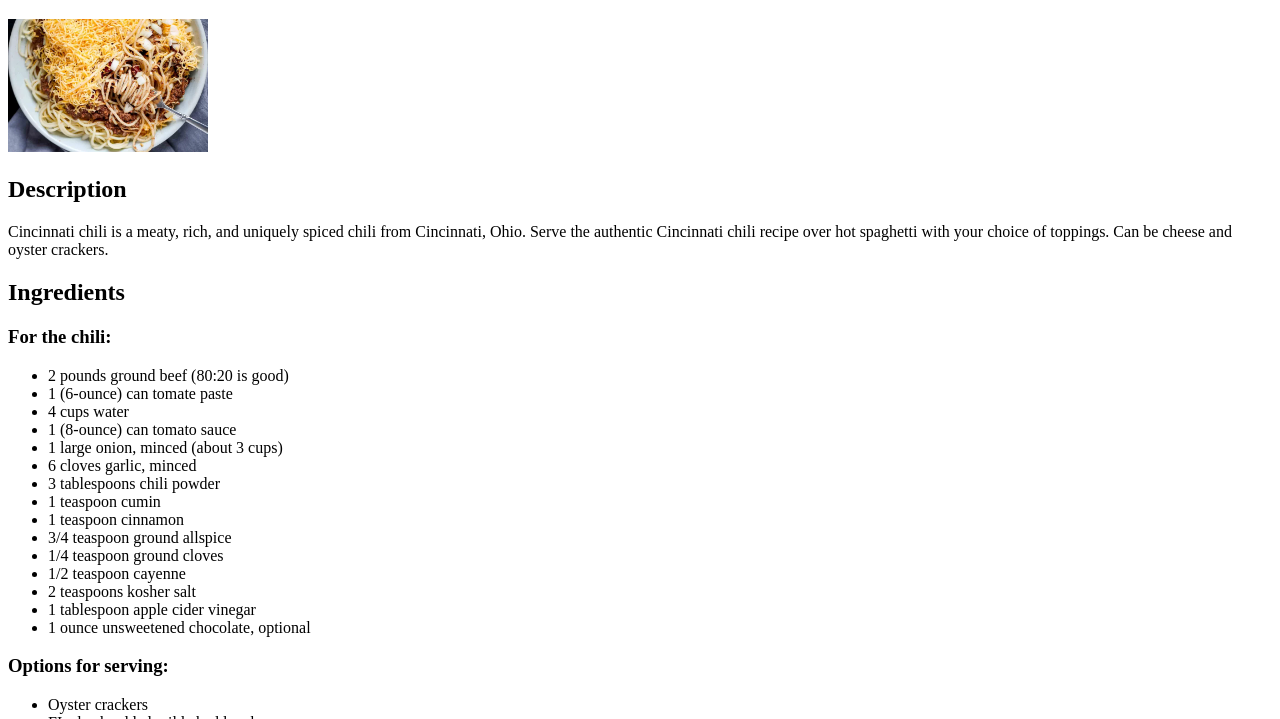
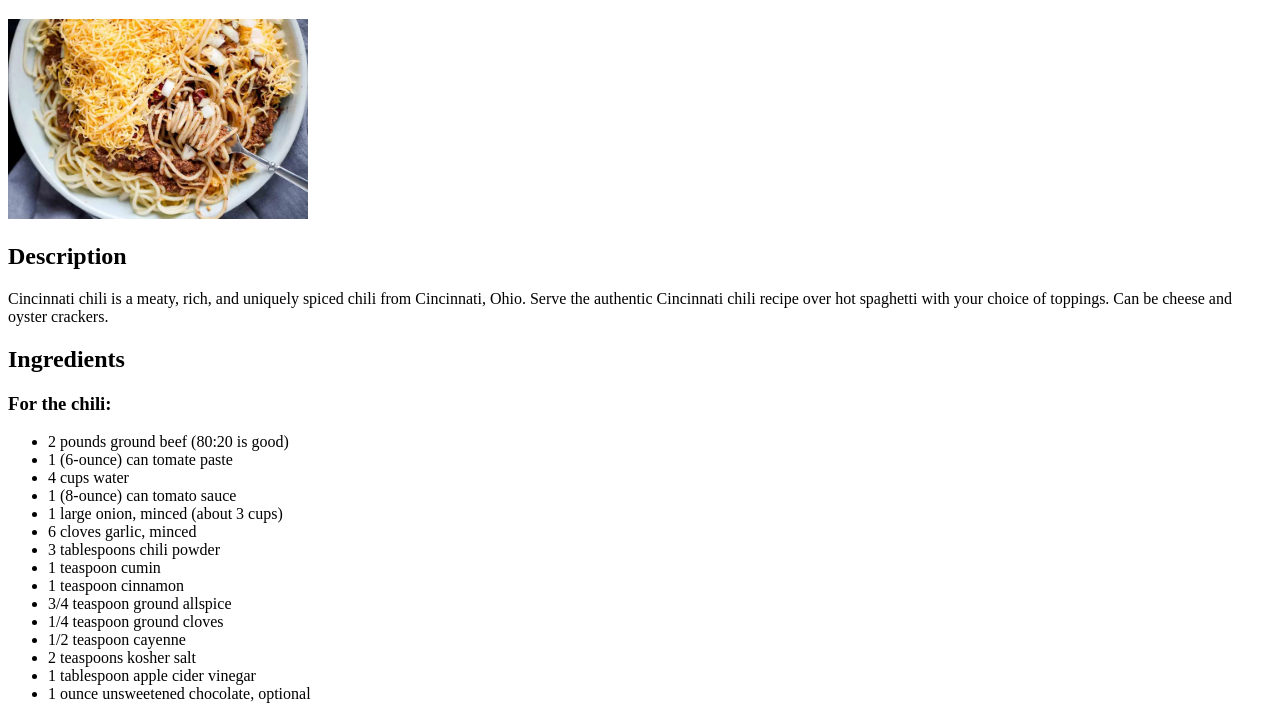
Before and after one commit to mgwekesa/odin-recipes, a plain HTML site: page recipes/cincinnati-chili.html in a window 1280 px wide. Shown: the part 61-780 px from the top of the page. Drawn offline with Linux system fonts and the light colour scheme.

Commit message:
recipes/ and image/ and index.html

```diff
--- a/recipes/cincinnati-chili.html
+++ b/recipes/cincinnati-chili.html
@@ -8,7 +8,7 @@
 </head>
 <body>
     <h1>Cincinnati Chili</h1>
-    <img src="../image/cincinnati-chili.jpeg" alt="cincinati chili dish" width="200">
+    <img src="../image/cincinnati-chili.jpeg" alt="cincinati chili dish" width="300">
     <h2>Description</h2>
     <p>Cincinnati chili is a meaty, rich, and uniquely spiced chili from
         Cincinnati, Ohio. Serve the authentic Cincinnati chili recipe over hot
```
